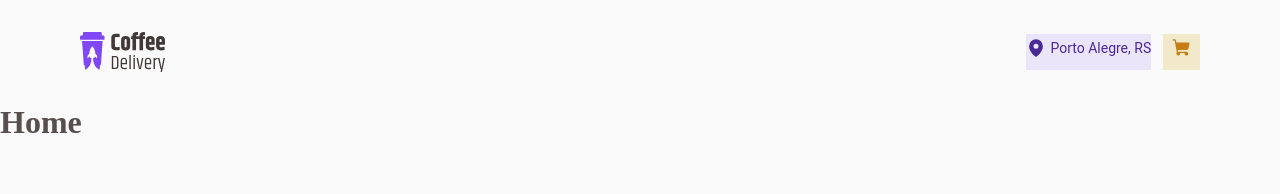
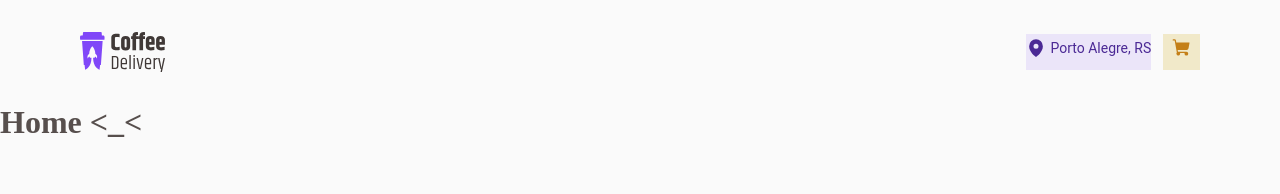
Before and after one commit to ReinaldoARamos/Ignite_Coffee_Delivery-, a React (Vite) app: page / in a window 1280 px wide. Shown: the top 194 px of the page. Built offline with nearby package versions, Linux system fonts and the light colour scheme.

Commit message:
Checkpoint 1: Continue at home

```diff
--- /dev/null
+++ b/src/Pages/Home/components/intro.tsx
@@ -0,0 +1,4 @@
+export function Intro() {
+
+    return( <h1>Home {"<_<"} </h1>)
+}
--- /dev/null
+++ b/src/Pages/Home/components/styles.ts
@@ -0,0 +1,5 @@
+import styled from 'styled-components
+
+export const introContainer =  styled.div`
+
+`
--- a/src/Pages/Home/index.tsx
+++ /dev/null
@@ -1,4 +0,0 @@
-export function HomePage() {
-
-    return( <h1>Home</h1>)
-}
--- a/src/routes/routes.tsx
+++ b/src/routes/routes.tsx
@@ -3,14 +3,14 @@ import { DefaultLayout } from "../layout";
 
 import { CartPage } from "../Pages/Cart";
 
-import { HomePage } from "../Pages/Home/index";
+import { Intro } from "../Pages/Home/components/intro";
 import { defaultTheme } from "../styles/themes/default";
 
 export function Router() {
   return (
     <Routes>
         <Route path="/" element={<DefaultLayout />}>
-      <Route path="/" element={<HomePage />} />
+      <Route path="/" element={<Intro />} />
       <Route path="/cart" element={<CartPage />} />
       </Route>
     </Routes>
```
